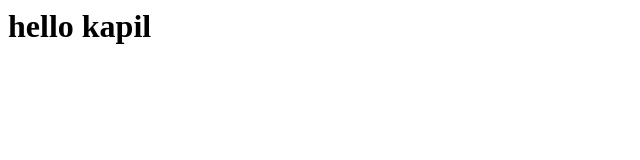
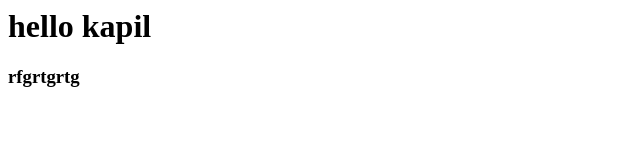
Before and after one commit to kapil55555/SecondRepo, a plain HTML site: page index.html in a window 1280 px wide. Shown: the whole page, without its empty margins (0-640 px from the left). Drawn offline with Linux system fonts and the light colour scheme.

Commit message:
Update index.html
grgrtg

```diff
--- a/index.html
+++ b/index.html
@@ -1 +1 @@
-<h1>hello kapil</h1>
+<h1>hello kapil</h1><h3>rfgrtgrtg</h3>
```
